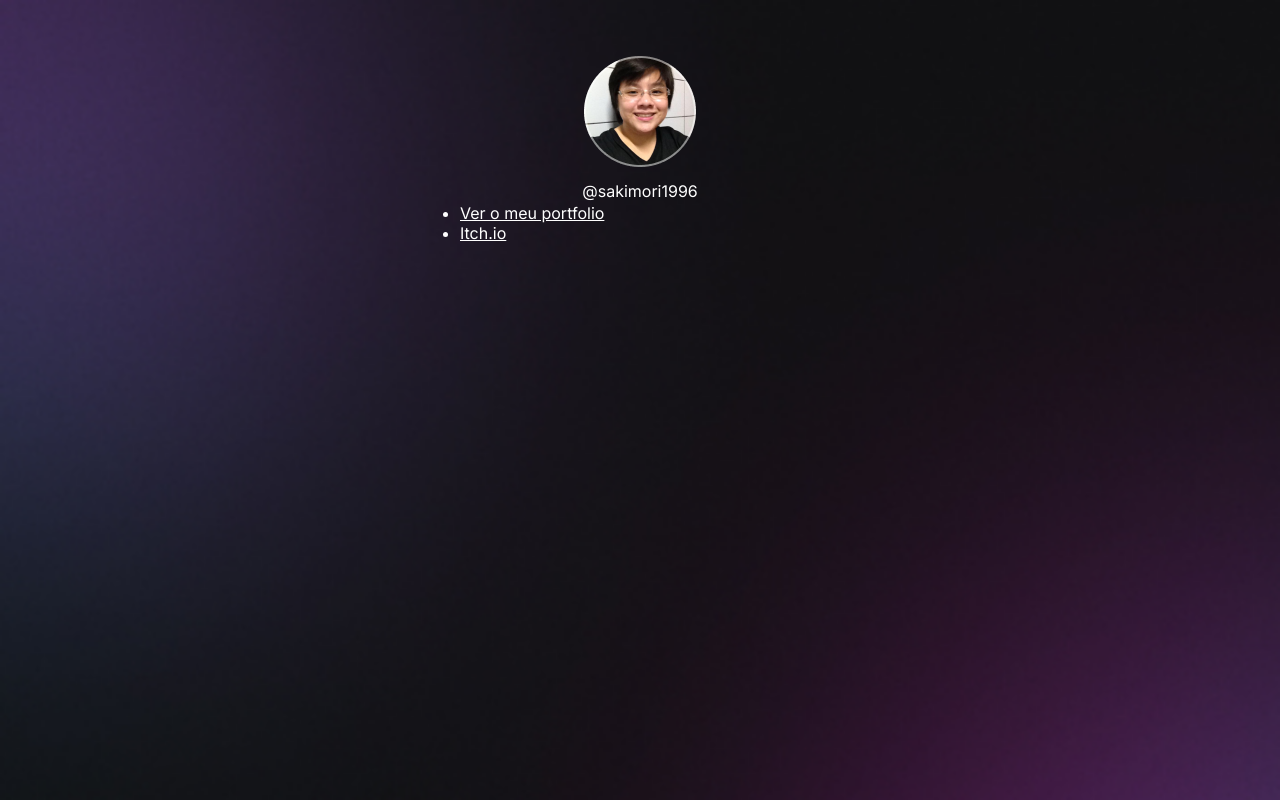
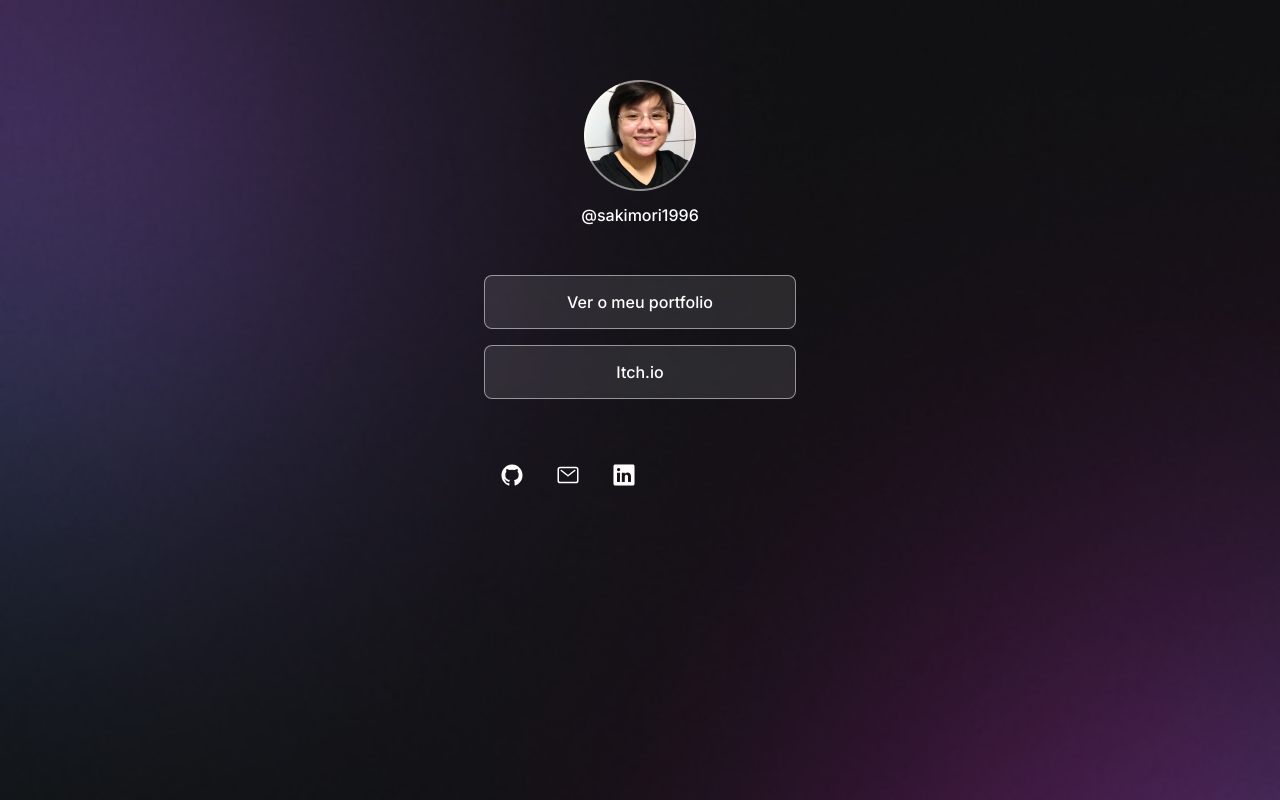
Before and after one commit to mnagahama/Rocketseat---Discover, a plain HTML site: page index.html in a window 1280 px wide. Drawn offline with nearby package versions, Linux system fonts and the light colour scheme.

Commit message:
adicionando icones

```diff
--- a/index.html
+++ b/index.html
@@ -27,8 +27,20 @@
         <a href="https://sakimori21.itch.io" target="_blank">Itch.io</a>
       </li>
     </ul>
+    <div id="social-links">
+      <a href="https://github.com/mnagahama" target="_blank">
+        <ion-icon name="logo-github"></ion-icon>
+      </a>
+      <a href="mailto:mnagahama21@gmail.com" target="_blank">
+        <ion-icon name="mail-outline"></ion-icon>
+      </a>
+      <a href="https://www.linkedin.com/in/thaina-mai-179626162/" target="_blank">
+        <ion-icon name="logo-linkedin"></ion-icon>
+      </a>
+    </div>
   </div>
-
+  <script type="module" src="https://unpkg.com/ionicons@7.1.0/dist/ionicons/ionicons.esm.js"></script>
+  <script nomodule src="https://unpkg.com/ionicons@7.1.0/dist/ionicons/ionicons.js"></script>
 </body>
 
 </html>
--- a/style.css
+++ b/style.css
@@ -17,10 +17,12 @@ body * {
 #container {
   width: 360px;
   margin: 56px auto 0px;
+  padding: 0 24px;
 }
 
 #profile {
   text-align: center;
+  padding: 24px;
 }
 
 #profile img {
@@ -28,7 +30,61 @@ body * {
 }
 
 #profile p {
-  font-weight: 500px;
+  font-weight: 500;
   line-height: 24px;
   margin-top: 8px;
 }
+
+ul {
+  list-style: none;
+  display: flex;
+  flex-direction: column;
+  gap: 16px;
+
+  padding: 24px 0;
+}
+
+ul li a {
+  display: flex;
+  align-items: center;
+  justify-content: center;
+
+  padding: 16px 24px;
+
+  background: rgba(255, 255, 255, 0.1);
+  border: 1px solid rgba(255, 255, 255, 0.5);
+  border-radius: 8px;
+
+  backdrop-filter: blur(4px);
+  -webkit-backdrop-filter: blur(4px);
+
+  text-decoration: none;
+  font-weight: 500;
+
+  transition: background 0.5s;
+}
+
+ul li a:hover {
+  background: rgba(255, 255, 255, 0.05);
+  border: 1.5px solid white;
+}
+
+#social-links {
+  display: flex;
+  padding: 24px 0;
+
+  font-size: 24px;
+}
+
+#social-links a {
+  display: flex;
+  align-items: center;
+  justify-content: center;
+  padding: 16px;
+  border-radius: 50%;
+  transition: background 0.2s;
+}
+
+#social-links a:hover {
+  background: rgba(255, 255, 255, 0.2);
+}
```
